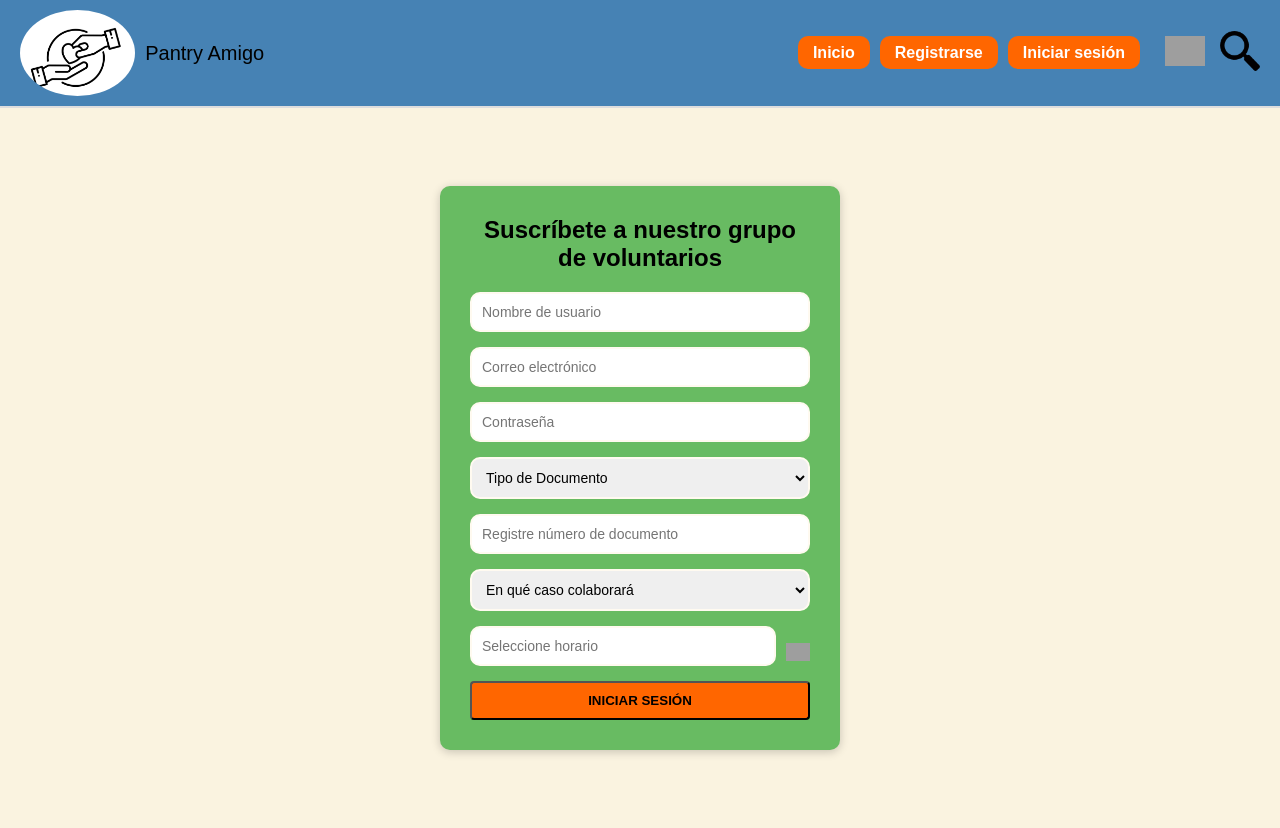
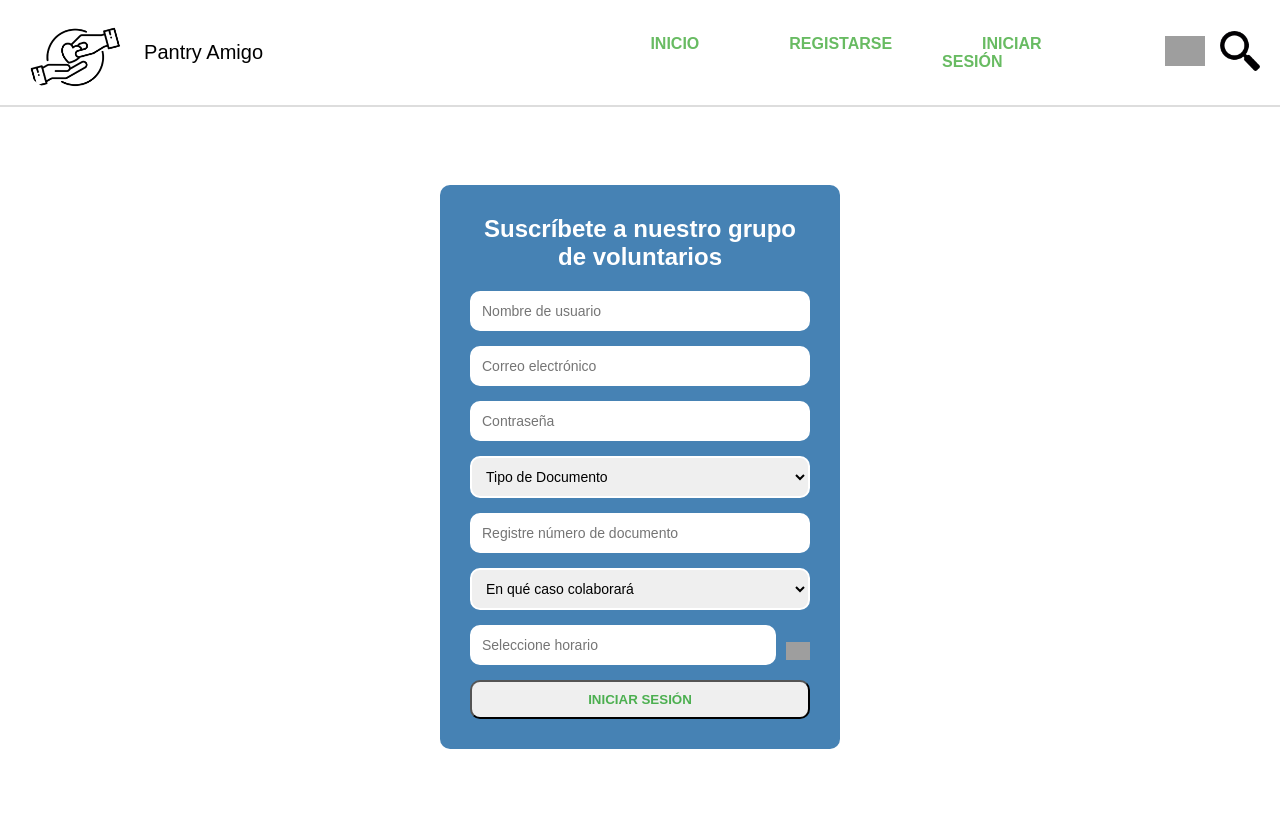
Before and after one commit to reeeloy/Pantry_Amigo, a PHP site: page /HTML/Pagina_13.html in a window 1280 px wide. After the commit the page ends 749 px from the top, so only its background shows below. Run offline with PHP 8.4, Linux system fonts and the light colour scheme; grey boxes are pictures that could not be loaded.

Commit message:
Agrego unas modificaciones a los index

```diff
--- a/Pantrymaquetado/CSS/Estilo_11.css
+++ b/Pantrymaquetado/CSS/Estilo_11.css
@@ -86,6 +86,7 @@ main {
     width: 50%;
     height: 200px;
     margin-bottom: 15px;
+    border-radius: 50%;
 }
 
 .case h2 {
--- a/Pantrymaquetado/CSS/Estilo_13.css
+++ b/Pantrymaquetado/CSS/Estilo_13.css
@@ -7,7 +7,7 @@
 
 body {
     font-family: Arial, sans-serif;
-    background-color: #faf3e0;
+    background-color: #ffffff;
 }
 
 header {
@@ -15,7 +15,7 @@ header {
     justify-content: space-between;
     align-items: center;
     padding: 10px 20px;
-    background-color: #4682b4;
+    background-color: #fff;
     border-bottom: 2px solid #ddd;
 }
 
@@ -59,15 +59,12 @@ nav ul li {
 
 nav ul li a {
     text-decoration: none;
-    color: white;
+    color: #68bb62;
     font-weight: bold;
-    padding: 8px 15px;
-    background-color: #ff6600;
-    border-radius: 10px;
+    padding-right: 40px;
+    padding-left: 40px;
 }
-nav ul li a:hover {
-    background-color: #ddd;
-}
+
 
 
 main {
@@ -78,10 +75,10 @@ main {
 }
 
 .form-container {
-    background-color: #68bb62;
+    background-color: #4682b4;
     padding: 30px;
     border-radius: 10px;
-    box-shadow: 0 2px 10px rgba(0, 0, 0, 0.2);
+    box-shadow: 0 2px 10px rgba(255, 255, 255, 0.2);
     max-width: 400px;
     width: 100%;
 }
@@ -89,7 +86,7 @@ main {
 h2 {
     text-align: center;
     margin-bottom: 20px;
-    color: black;
+    color: rgb(255, 255, 255);
 }
 
 form {
@@ -100,7 +97,7 @@ form {
 form input, form select {
     padding: 10px;
     margin-bottom: 15px;
-    border: 2px solid floralwhite;
+    border: 2px solid white;
     border-radius: 10px;
     font-size: 14px;
 }
@@ -126,15 +123,15 @@ form input, form select {
 }
 
 button[type="submit"] {
-    padding: 10px;
-    background-color: #ff6600;
-    border-radius: 4px;
+    padding: 10px 20px;
+    color: #4CAF50;
+    border-radius: 10px;
     cursor: pointer;
     font-weight: bold;
     text-transform: uppercase;
-    transition: background-color 0.3s;
 }
 
 button[type="submit"]:hover {
-    background-color: #ffffff;
+    background-color: #4CAF50;
+    color: white;
 }
--- a/Pantrymaquetado/HTML/Pagina_11.html
+++ b/Pantrymaquetado/HTML/Pagina_11.html
@@ -32,19 +32,19 @@
             </div>
             <div class="case">
                 <img src="../IMG/Dinero.png" alt="Caso 1">
-                <h2>Caso 1</h2>
+                <h2>Caso 2</h2>
                 <p>Lorem ipsum dolor sit amet, consectetur adipiscing elit, sed do.</p>
                 <a href="../HTML/Pagina_12.html" class="donate-button">Donar</a>
             </div>
             <div class="case">
                 <img src="../IMG/Jugetes.png" alt="Caso 1">
-                <h2>Caso 1</h2>
+                <h2>Caso 3</h2>
                 <p>Lorem ipsum dolor sit amet, consectetur adipiscing elit, sed do.</p>
                 <a href="../HTML/Pagina_12.html" class="donate-button">Donar</a>
             </div>
             <div class="case">
                 <img src="../IMG/Ropa.png" alt="Caso 1">
-                <h2>Caso 1</h2>
+                <h2>Caso 4</h2>
                 <p>Lorem ipsum dolor sit amet, consectetur adipiscing elit, sed do.</p>
                 <a href="../HTML/Pagina_12.html" class="donate-button">Donar</a>
             </div>
--- a/Pantrymaquetado/HTML/Pagina_12.html
+++ b/Pantrymaquetado/HTML/Pagina_12.html
@@ -17,7 +17,7 @@
         </div>
         <div class="navbar">
             <nav>
-            <a href="../HTML/index.html" class="home-button">Inicio</a>
+            <a href="../HTML/index.html" class="home-button">INICIO</a>
         </nav>
             <a href="../HTML/Pagina_15.html" class="help-icon">
                 <img src="../IMG/Ayuda.png" alt="Ayuda">
--- a/Pantrymaquetado/HTML/Pagina_13.html
+++ b/Pantrymaquetado/HTML/Pagina_13.html
@@ -18,9 +18,9 @@
 
             <nav>
                 <ul>
-                    <li><a href="../HTML/index.html">Inicio</a></li>
-                    <li><a href="#">Registrarse</a></li>
-                    <li><a href="#">Iniciar sesión</a></li>
+                    <li><a href="../HTML/index.html">INICIO</a></li>
+                    <li><a href="#">REGISTARSE</a></li>
+                    <li><a href="#">INICIAR SESIÓN</a></li>
                 </ul>
             </nav>
             <div class="icons">
--- a/Pantrymaquetado/HTML/Pagina_14.html
+++ b/Pantrymaquetado/HTML/Pagina_14.html
@@ -17,7 +17,7 @@
 
         <div class="right-section">
             <nav>
-                <a href="../HTML/index.html">Inicio</a>
+                <a href="../HTML/index.html">INICIO</a>
             </nav>
             <div class="help-icon">
                 <a href="../HTML/Pagina_15.html"><img src="../IMG/Ayuda.png" alt="Ayuda" class="icon"></a>
--- a/Pantrymaquetado/HTML/Pagina_15.html
+++ b/Pantrymaquetado/HTML/Pagina_15.html
@@ -20,9 +20,9 @@
         <div class="nav-links">
             <nav>
                 <ul>
-                    <li><a href="../HTML/index.html">Inicio</a></li>
-                    <li><a href="#">Registrarse</a></li>
-                    <li><a href="#">Iniciar sesión</a></li>
+                    <li><a href="../HTML/index.html">INICIO</a></li>
+                    <li><a href="#">REGISTRARSE</a></li>
+                    <li><a href="#">INICIAR SESIÓN</a></li>
                 </ul>
             </nav>
         </div>
```
Also changed, not shown: Pantrymaquetado/CSS/Estilo_12.css (+12 -14 lines), Pantrymaquetado/CSS/Estilo_14.css (+12 -16 lines), Pantrymaquetado/CSS/Estilo_15.css (+7 -8 lines).
